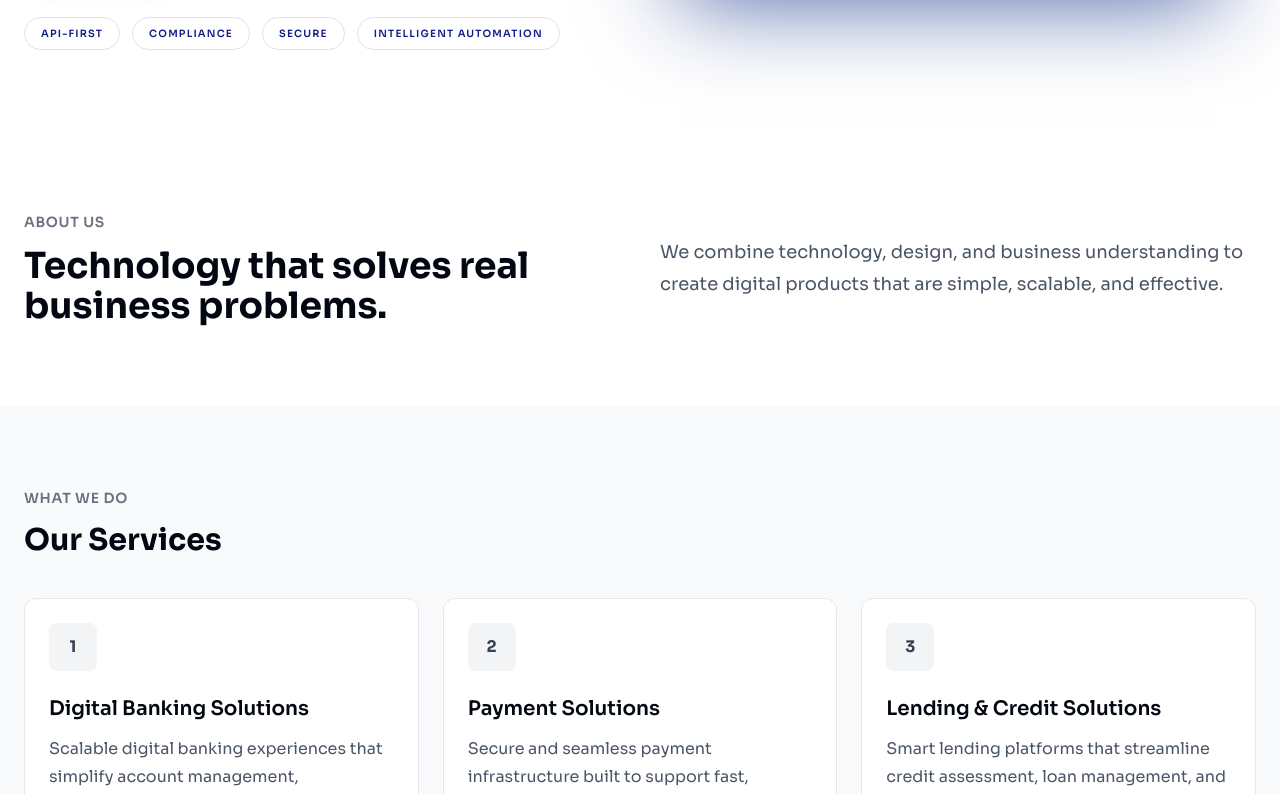
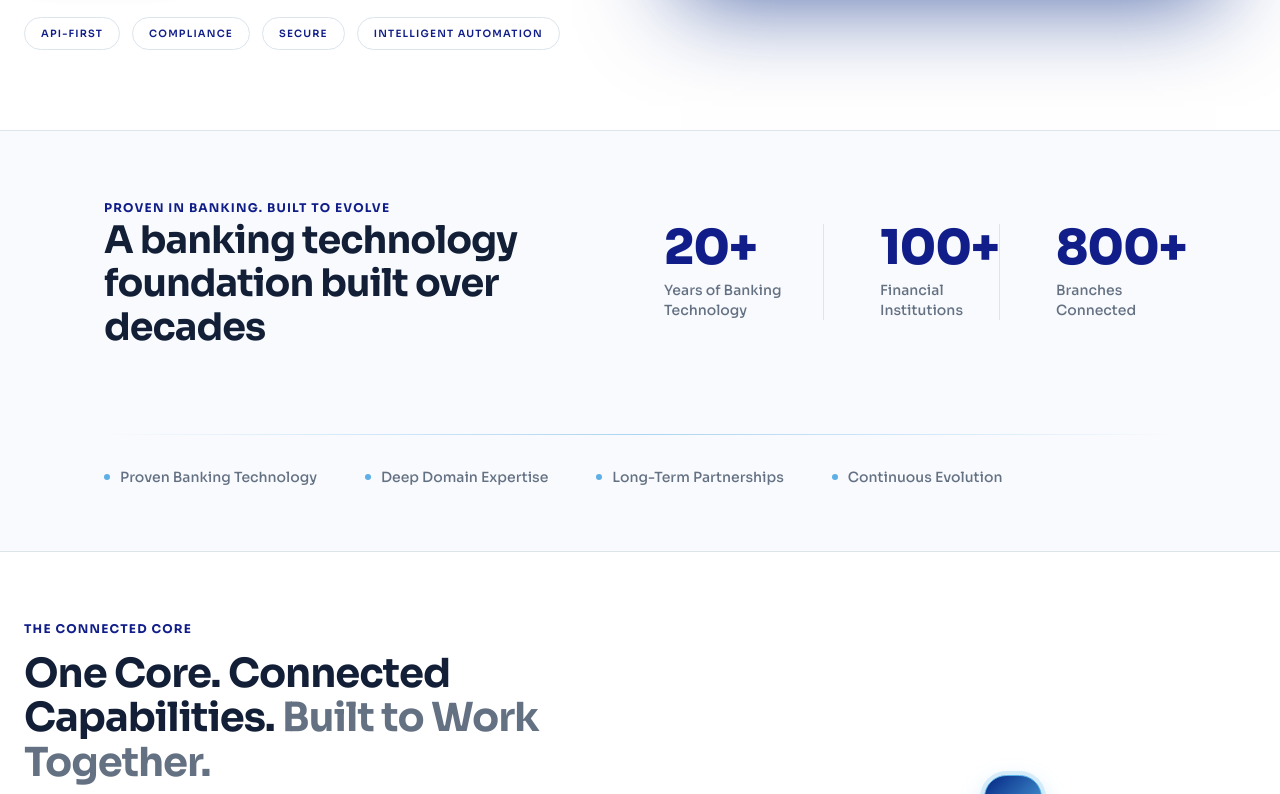
Before and after one commit to Upfinzo/list-software-UIteam, a Next.js app: page / in a window 1280 px wide. Shown: the part 766-1560 px from the top of the page. Built offline with nearby package versions, Linux system fonts and the light colour scheme.

Commit message:
linto homepage

```diff
--- a/app/page.tsx
+++ b/app/page.tsx
@@ -19,10 +19,6 @@ export default function HomePage() {
   return (
     <>
       <Hero />
-      <AboutSection />
-      <ServicesSection />
-
-
       <ProvenFoundationSection />
       <ConnectedCore />
       <ProductStack />
@@ -33,7 +29,6 @@ export default function HomePage() {
       <TrustControlSection />
           <SolutionsSection />
       <WhoWeServeSection />
-       <CTASection />
       <BusinessOutcomes />
       <WhoWeServeSection />
 
```
